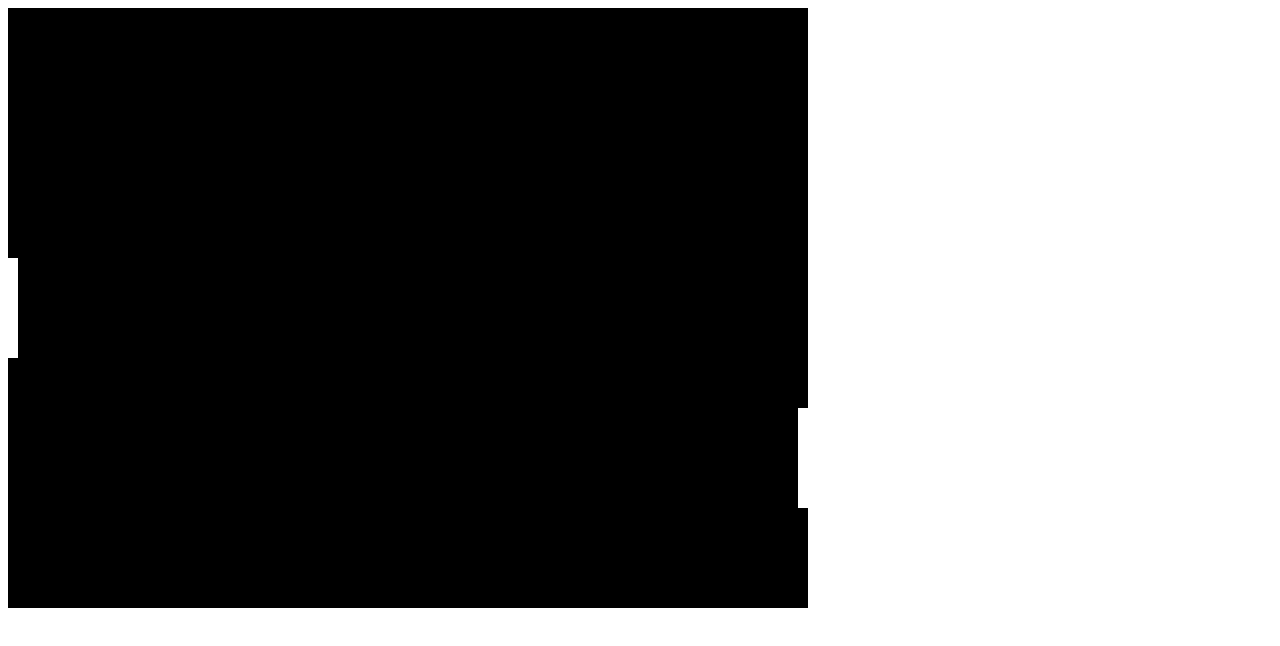
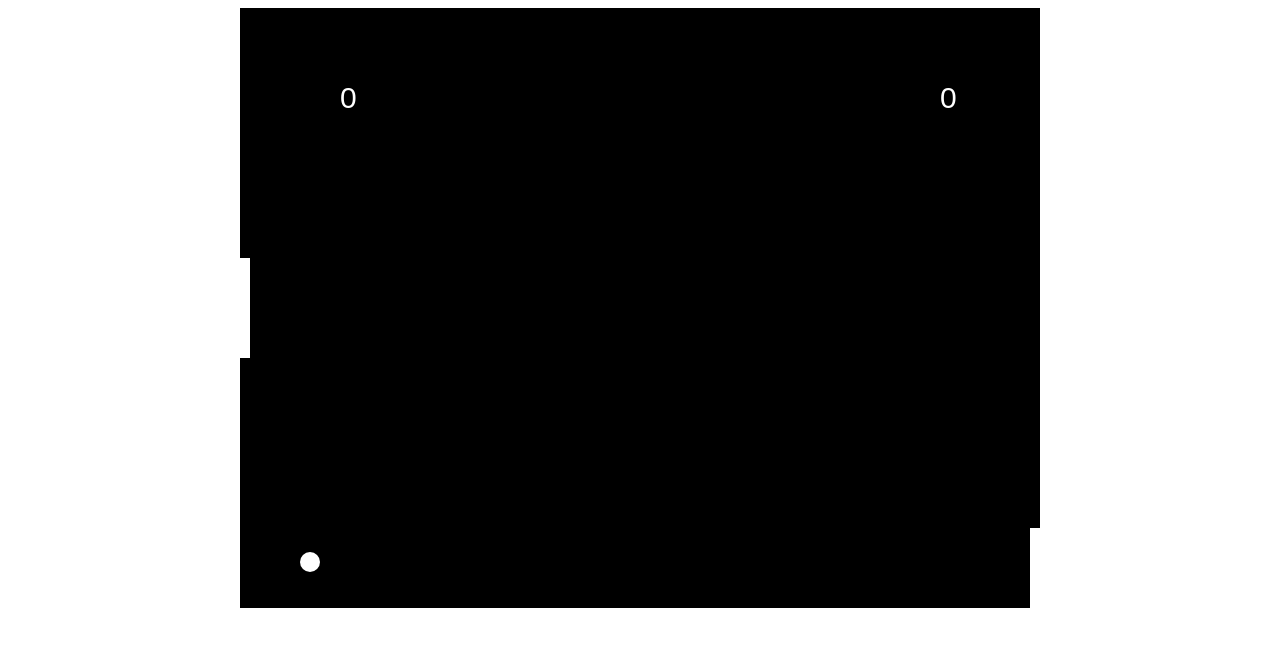
Before and after one commit to mahendhar9/tennis, a plain HTML site: page index.html in a window 1280 px wide. Drawn offline with Linux system fonts and the light colour scheme.

Commit message:
Game Over

```diff
--- a/css/styles.css
+++ b/css/styles.css
@@ -1 +1,4 @@
-styles.css
+canvas {
+  display: block;
+  margin: 0 auto;
+}
--- a/js/app.js
+++ b/js/app.js
@@ -9,11 +9,15 @@ window.onload = function() {
   var fps = 1000/30; //30 frames per second
   var ballX = 50;
   var ballY = 50;
-  var ballSpeedX = 5;
-  var ballSpeedY = 5;
+  var ballSpeedX = 10;
+  var ballSpeedY = 4;
   var paddle1Y = 250;
   var paddle2Y = 250;
+  var player1Score = 0;
+  var player2Score = 0;
+  var gameOver = false;
   const PADDLE_HEIGHT = 100;
+  const WINNING_SCORE = 3;
   setInterval(function(){
     moveBall()
   }, fps);
@@ -47,6 +51,9 @@ window.onload = function() {
 
   //Reset the ball from the net when it hits the wall
   function ballReset() {
+    if (player1Score >= WINNING_SCORE || player2Score >= WINNING_SCORE) {
+      gameOver = true;
+    }
     ballSpeedX = -ballSpeedX;
     ballX = canvas.width/2;
     ballY = canvas.height/2;
@@ -54,7 +61,15 @@ window.onload = function() {
 
   //move the ball
   function moveBall() {
-    computerMovement()
+    if (gameOver == true) {
+      canvasContext.fillStyle = "black";
+      canvasContext.fillRect(0,0, canvas.width, canvas.height);
+      canvasContext.fillStyle = "white";
+      canvasContext.font="30px Arial";
+      canvasContext.fillText("Game Over", canvas.width/2-50, canvas.height/2);
+      return;
+    }
+    computerMovement();
     ballX = ballX + ballSpeedX;
     ballY = ballY + ballSpeedY;
 
@@ -63,13 +78,15 @@ window.onload = function() {
       if (ballY > paddle2Y && ballY < paddle2Y + PADDLE_HEIGHT) {
         ballSpeedX = -ballSpeedX;
       } else {
-        ballReset()
+        ballReset();
+        player1Score++;
       }
     } else if(ballX < 0) {
       if (ballY > paddle1Y && ballY < paddle1Y + PADDLE_HEIGHT) {
         ballSpeedX = -ballSpeedX;
       } else {
-        ballReset()
+        ballReset();
+        player2Score++;
       }
     }
 
@@ -97,6 +114,11 @@ window.onload = function() {
     canvasContext.beginPath();
     canvasContext.arc(ballX, ballY, 10, 0, 2*Math.PI, true);
     canvasContext.fill();
+
+    //Update the Score
+    canvasContext.font="30px Arial";
+    canvasContext.fillText(player1Score, 100, 100);
+    canvasContext.fillText(player2Score, canvas.width-100, 100);
   }
 
 }
```
